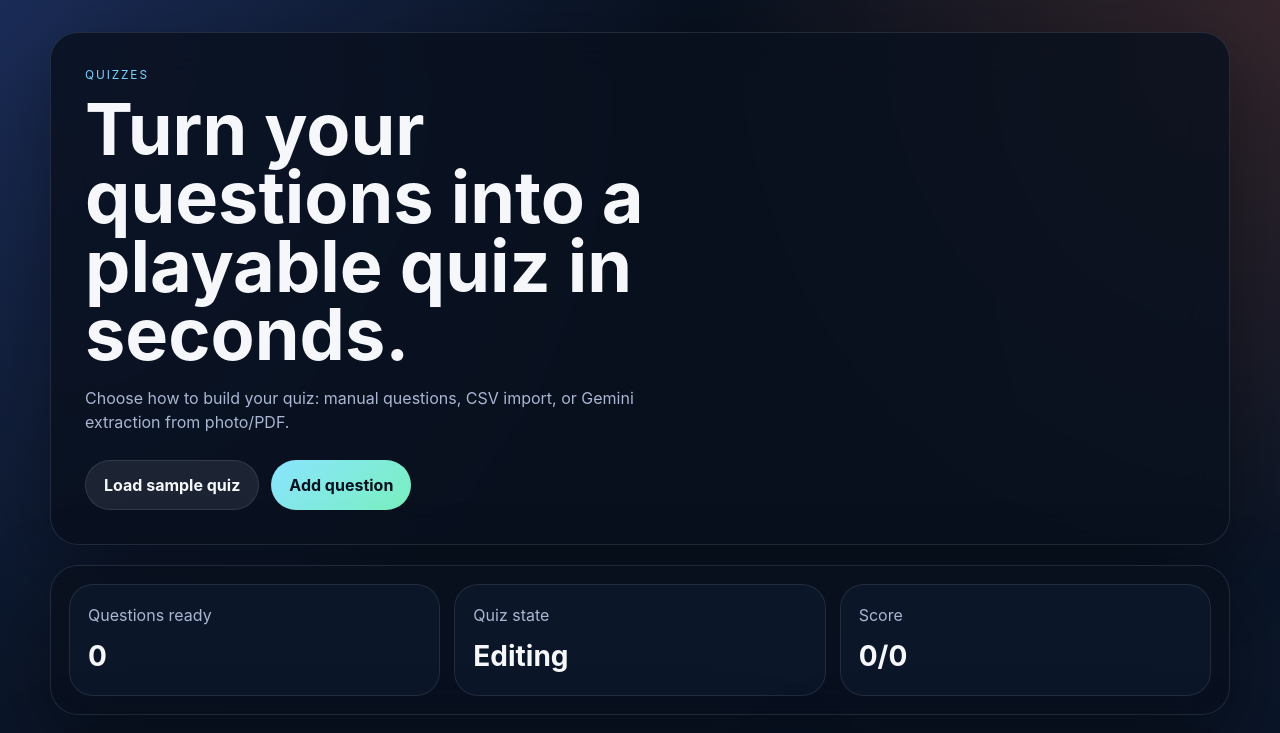
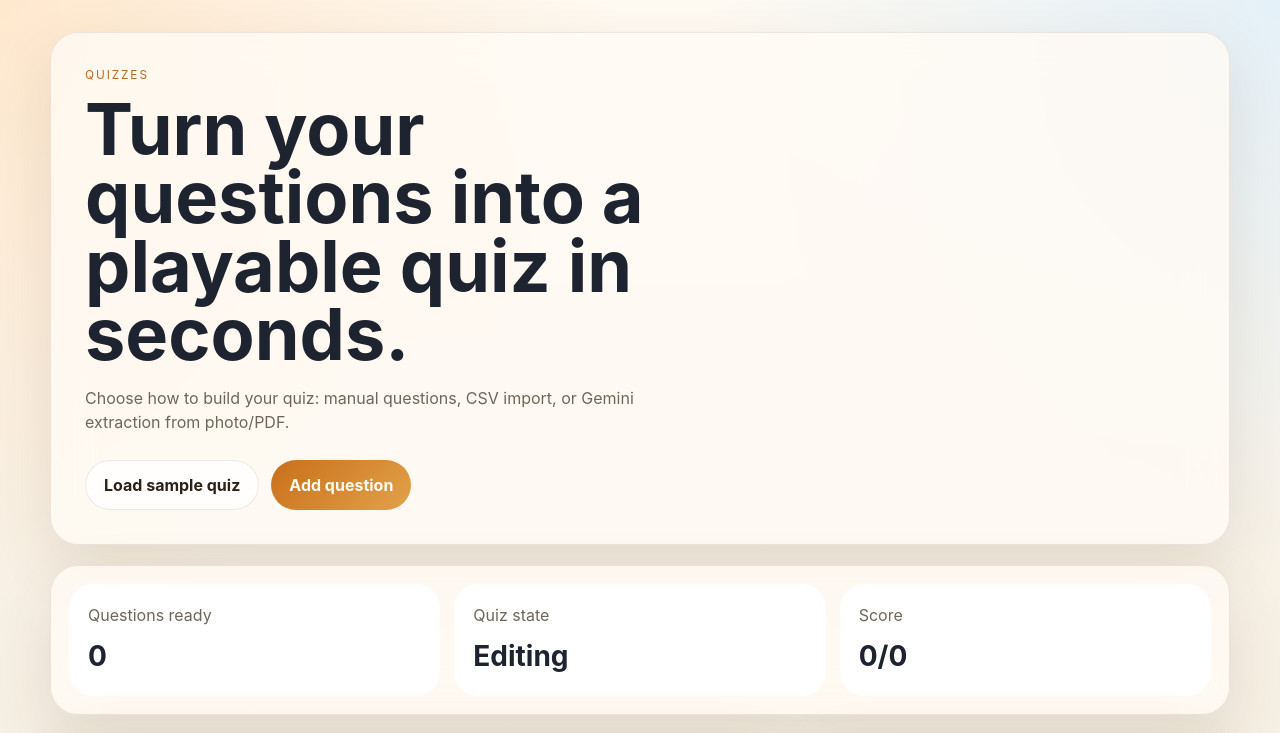
Before and after one commit to ayush-bhavsar/quizzes, a React (Vite) app: page / in a window 1280 px wide. Shown: the top 733 px of the page. Built offline with nearby package versions, Linux system fonts and the light colour scheme.

Commit message:
styles changes

```diff
--- a/src/styles.css
+++ b/src/styles.css
@@ -1,26 +1,26 @@
 :root {
-  color-scheme: dark;
+  color-scheme: light;
   font-family: Inter, "Segoe UI", system-ui, -apple-system, BlinkMacSystemFont, sans-serif;
   line-height: 1.5;
   font-weight: 400;
-  color: #f5f7fb;
+  color: #1d2430;
   background:
-    radial-gradient(circle at top left, rgba(84, 125, 255, 0.25), transparent 34%),
-    radial-gradient(circle at top right, rgba(255, 133, 102, 0.18), transparent 28%),
-    linear-gradient(180deg, #08111f 0%, #0b1629 45%, #07101c 100%);
+    radial-gradient(circle at top left, rgba(255, 214, 170, 0.5), transparent 30%),
+    radial-gradient(circle at top right, rgba(196, 229, 255, 0.45), transparent 28%),
+    linear-gradient(180deg, #fffaf2 0%, #f6efe3 45%, #efe4d4 100%);
   font-synthesis: none;
   text-rendering: optimizeLegibility;
   -webkit-font-smoothing: antialiased;
   -moz-osx-font-smoothing: grayscale;
-  --surface: rgba(9, 16, 30, 0.82);
-  --surface-strong: rgba(13, 24, 43, 0.94);
-  --border: rgba(172, 189, 223, 0.15);
-  --text-muted: #a9b7d3;
-  --accent: #78d5ff;
-  --accent-strong: #4fc8ff;
-  --success: #4de3a0;
-  --danger: #ff7a7a;
-  --shadow: 0 25px 80px rgba(0, 0, 0, 0.38);
+  --surface: rgba(255, 251, 245, 0.82);
+  --surface-strong: rgba(255, 255, 255, 0.96);
+  --border: rgba(99, 79, 48, 0.12);
+  --text-muted: #6f665a;
+  --accent: #b96820;
+  --accent-strong: #d17824;
+  --success: #2f8f62;
+  --danger: #b55252;
+  --shadow: 0 22px 60px rgba(90, 67, 40, 0.12);
 }
 
 * {
@@ -128,14 +128,14 @@ h1 {
 }
 
 .primary-button {
-  color: #04101d;
-  background: linear-gradient(135deg, #8ae4ff, #79f0be);
+  color: #fffaf2;
+  background: linear-gradient(135deg, #c96f1a, #e2a24a);
 }
 
 .secondary-button {
-  color: #f5f7fb;
-  background: rgba(255, 255, 255, 0.08);
-  border: 1px solid rgba(255, 255, 255, 0.1);
+  color: #2b2116;
+  background: rgba(255, 255, 255, 0.76);
+  border: 1px solid rgba(99, 79, 48, 0.12);
 }
 
 .ghost-button {
@@ -307,17 +307,17 @@ h1 {
 
 .text-input {
   width: 100%;
-  border: 1px solid rgba(255, 255, 255, 0.12);
+  border: 1px solid rgba(99, 79, 48, 0.16);
   border-radius: 16px;
-  background: rgba(7, 14, 26, 0.72);
-  color: #f5f7fb;
+  background: rgba(255, 255, 255, 0.88);
+  color: #1d2430;
   padding: 13px 14px;
   outline: none;
 }
 
 .text-input:focus {
-  border-color: rgba(120, 213, 255, 0.65);
-  box-shadow: 0 0 0 4px rgba(120, 213, 255, 0.14);
+  border-color: rgba(185, 104, 32, 0.7);
+  box-shadow: 0 0 0 4px rgba(185, 104, 32, 0.12);
 }
 
 .file-input {
@@ -519,9 +519,9 @@ h1 {
 
 .answer-button {
   text-align: left;
-  border: 1px solid rgba(255, 255, 255, 0.11);
-  background: rgba(255, 255, 255, 0.03);
-  color: #f5f7fb;
+  border: 1px solid rgba(99, 79, 48, 0.12);
+  background: rgba(255, 255, 255, 0.76);
+  color: #1d2430;
   border-radius: 18px;
   padding: 14px 16px;
   transition: border-color 180ms ease, transform 180ms ease, background-color 180ms ease;
@@ -529,12 +529,12 @@ h1 {
 
 .answer-button:hover {
   transform: translateY(-1px);
-  border-color: rgba(120, 213, 255, 0.5);
+  border-color: rgba(185, 104, 32, 0.45);
 }
 
 .answer-button.selected {
-  border-color: rgba(120, 213, 255, 0.8);
-  background: rgba(120, 213, 255, 0.12);
+  border-color: rgba(185, 104, 32, 0.85);
+  background: rgba(185, 104, 32, 0.12);
 }
 
 .summary-grid {
@@ -551,7 +551,7 @@ h1 {
 }
 
 .summary-card.highlight {
-  background: linear-gradient(145deg, rgba(120, 213, 255, 0.16), rgba(79, 226, 160, 0.12));
+  background: linear-gradient(145deg, rgba(255, 214, 170, 0.32), rgba(226, 162, 74, 0.16));
 }
 
 .review-card {
@@ -559,11 +559,11 @@ h1 {
 }
 
 .review-card.correct {
-  border-color: rgba(77, 227, 160, 0.26);
+  border-color: rgba(47, 143, 98, 0.28);
 }
 
 .review-card.incorrect {
-  border-color: rgba(255, 122, 122, 0.26);
+  border-color: rgba(181, 82, 82, 0.28);
 }
 
 .review-header {
```
